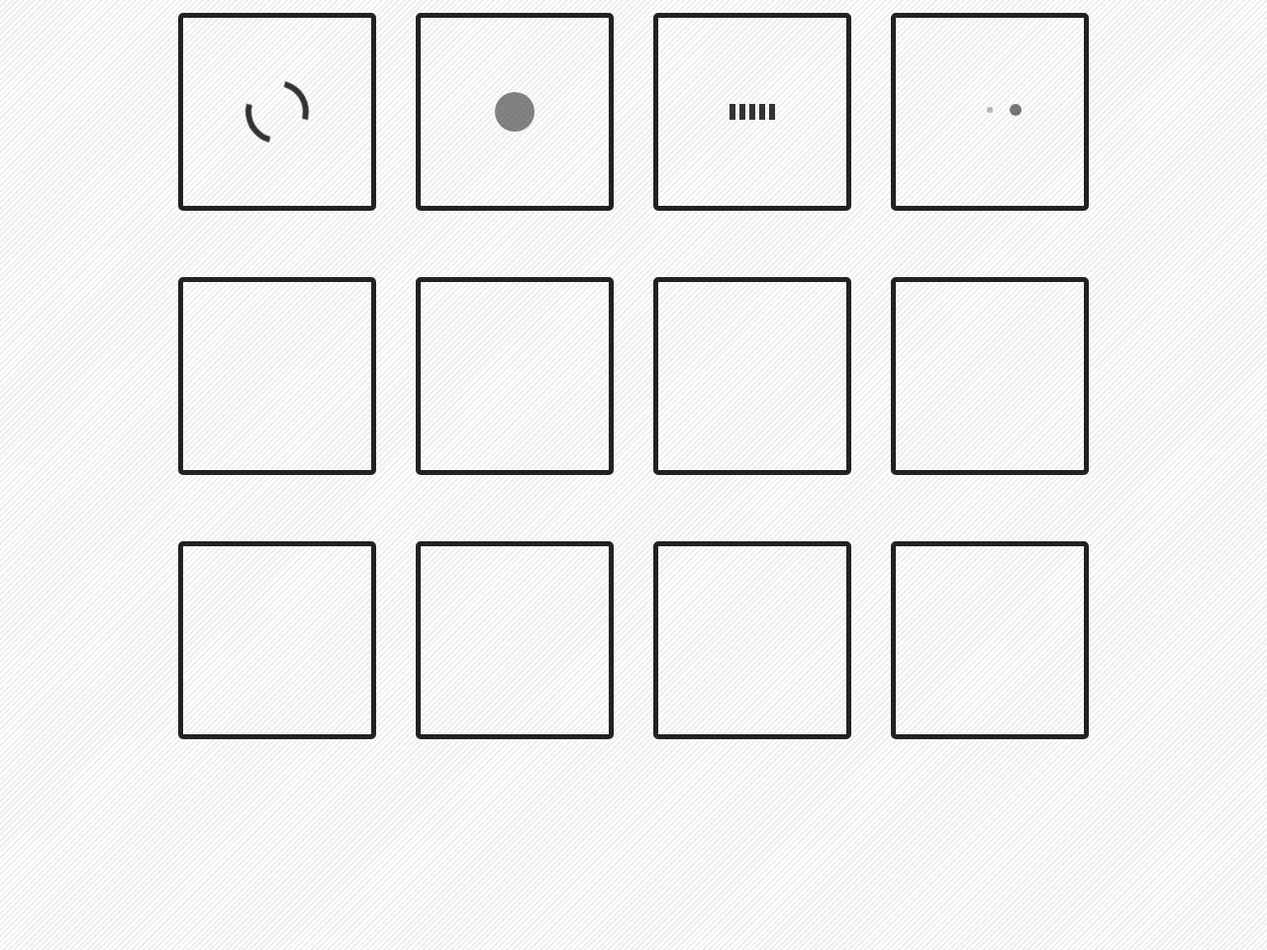
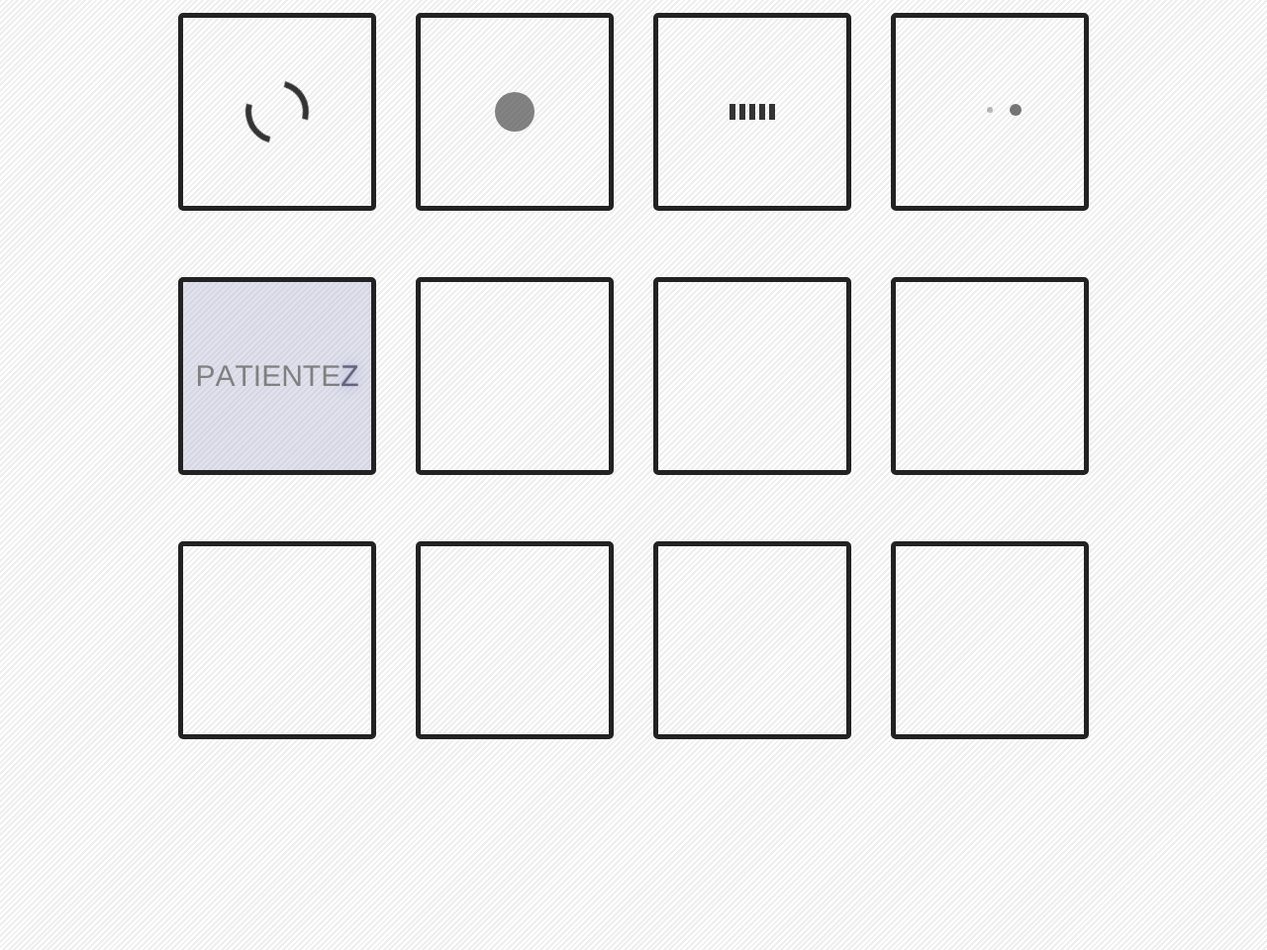
Before and after one commit to mena0018/Loaders, a plain HTML site: page index.html in a window 1280 px wide. Shown: the whole page at 99% size. Drawn offline with Linux system fonts and the light colour scheme.

Commit message:
Ajout du loader N°5

```diff
--- a/index.html
+++ b/index.html
@@ -43,7 +43,17 @@
       </div>
 
       <div class="anim">
-         <div class="anim5"></div>
+         <div class="anim5">
+            <span class="letter">P</span>
+            <span class="letter">A</span>
+            <span class="letter">T</span>
+            <span class="letter">I</span>
+            <span class="letter">E</span>
+            <span class="letter">N</span>
+            <span class="letter">T</span>
+            <span class="letter">E</span>
+            <span class="letter">Z</span>
+         </div>
       </div>
 
       <div class="anim">
--- a/styles/style.scss
+++ b/styles/style.scss
@@ -155,3 +155,41 @@ body {
     animation: grossir 0.5s ease-in-out alternate  0.1s * $i infinite;
   }
 }
+
+
+.anim:nth-child(5) {
+  background: #9297c046;
+
+  .anim5 {
+    display: flex;
+
+    .letter {
+      font-size: 30px;
+      font-family: 'Helvetica Neue', 'Arial', sans-serif;
+      color: grey;
+    }
+  }
+}
+
+@keyframes animColor {
+  0% {
+    color: grey;
+    text-shadow: none;
+  }
+  90% {
+    color: grey;
+    text-shadow: none;
+  }
+  100% {
+    color: midnightblue;
+    text-shadow: 0 0 7px midnightblue,
+    0 0 50px darkblue;
+  }
+}
+
+
+@for $i from 1 through 9 {
+  .letter:nth-child(#{$i}) {
+    animation: animColor 1.4s linear 0.1s * $i infinite;
+  }
+}
```
Also changed, not shown: styles/style.css, 1 other file.
